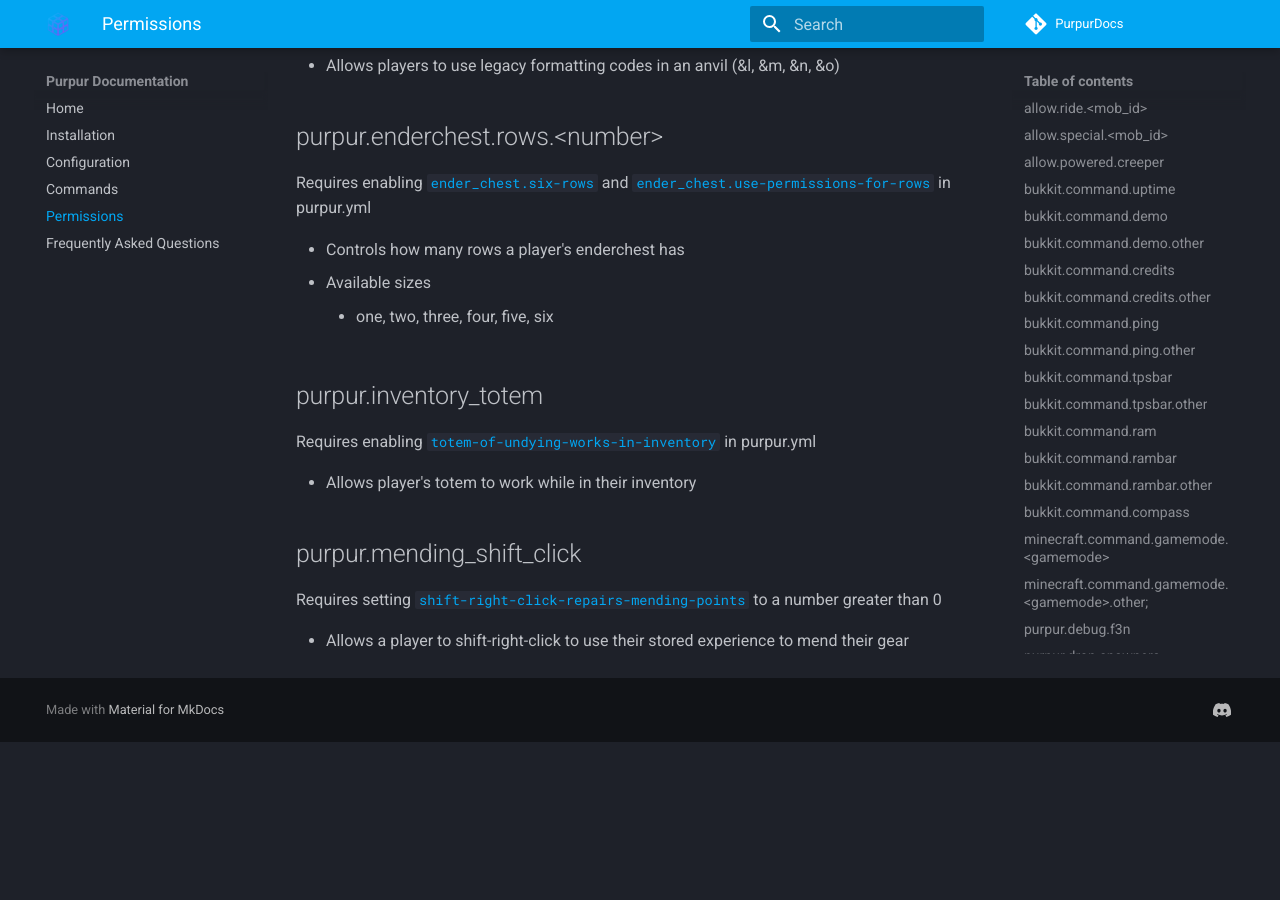
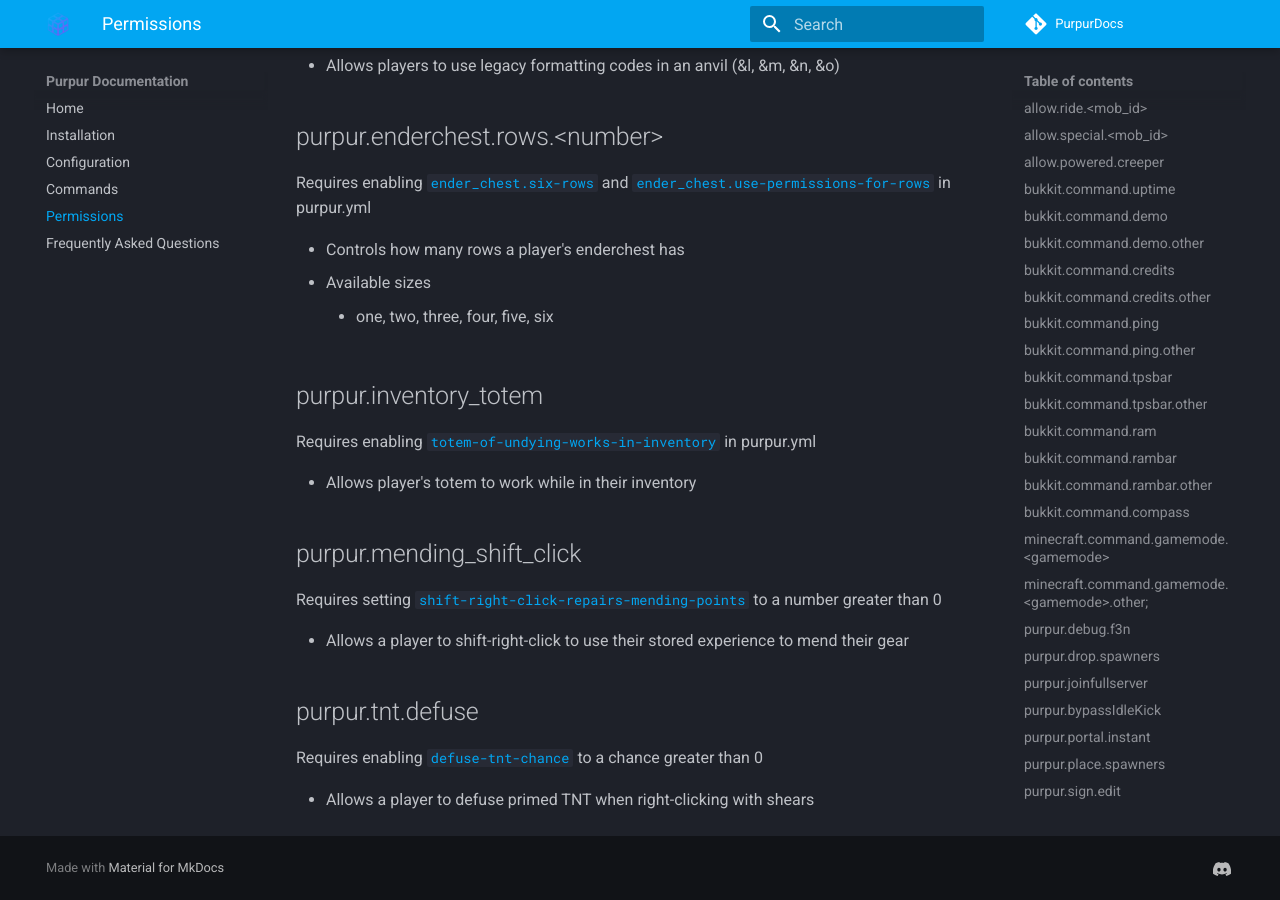
Before and after one commit to PurpurMC/PurpurDocs, an MkDocs documentation site: the page built from mkdocs/Permissions.md, in a window 1280 px wide and 900 px high, scrolled down 5641 px. Built offline with MkDocs 1.6.1 and Material for MkDocs 9.7.7, drawn with Linux system fonts in a browser that asks for light colours; comment, search, counter and statistics services are not loaded; before the commit the page ends 6383 px from its top, so only the background shows below that.

Commit message:
Add TNT defuse to permissions and configuration

```diff
--- a/mkdocs/Permissions.md
+++ b/mkdocs/Permissions.md
@@ -177,3 +177,8 @@
 Requires setting [`shift-right-click-repairs-mending-points`](../Configuration#shift-right-click-repairs-mending-points) to a number greater than 0
 
 - Allows a player to shift-right-click to use their stored experience to mend their gear
+
+## purpur.tnt.defuse
+Requires enabling [`defuse-tnt-chance`](../Configuration#defuse-tnt-chance) to a chance greater than 0
+
+- Allows a player to defuse primed TNT when right-clicking with shears
```
Also changed, not shown: mkdocs/Configuration.md (+3 -0 lines).
